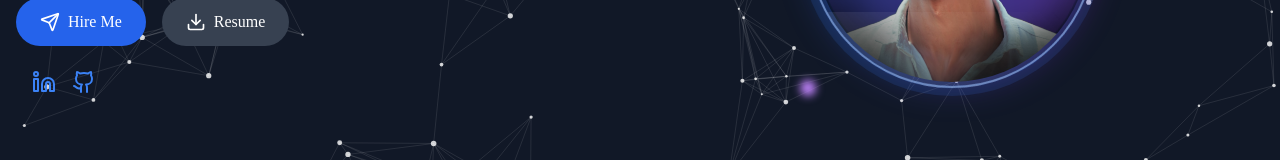
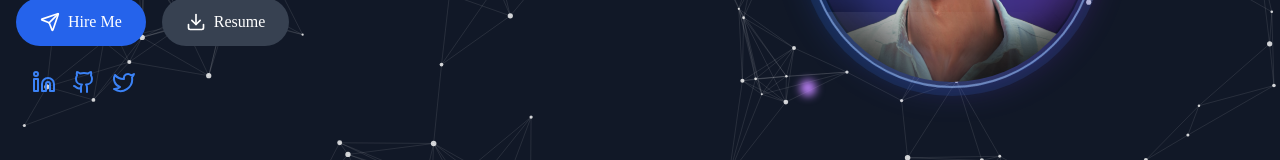
Before and after one commit to RamRaj110/portfolio, a React (Vite) app: page / in a window 1280 px wide. Shown: the part 464-624 px from the top of the page. Built offline with nearby package versions, Linux system fonts and the light colour scheme.

Commit message:
add twitter

```diff
--- a/src/App.jsx
+++ b/src/App.jsx
@@ -1,7 +1,7 @@
 "use client";
 import React, { useState, useEffect, useRef } from "react";
 import { motion } from "framer-motion";
-import { Linkedin, Github, Send, Download } from "lucide-react";
+import { Linkedin, Github, Send, Download,Twitter } from "lucide-react";
 import Animation from "./Component/Animation";
 import { About } from "./Component/About";
 import Project from "./Component/Project";
@@ -322,6 +322,14 @@ const Portfolio = () => {
                   >
                     <Github className="w-6 h-6 cursor-pointer hover:text-blue-600 transition-colors" />
                   </a>
+                  <a
+                    href="https://x.com/PawanRajaryan2"
+                    target="_blank"
+                    rel="noopener noreferrer"
+                    className="mx-4 first:ml-0"
+                  >
+                    <Twitter className="w-6 h-6 cursor-pointer hover:text-blue-600 transition-colors" />
+                  </a>
                 </div>
               </motion.div>
             </div>
```
